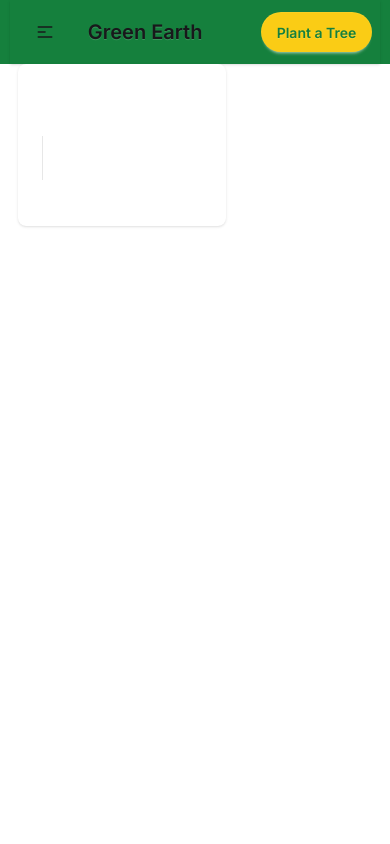
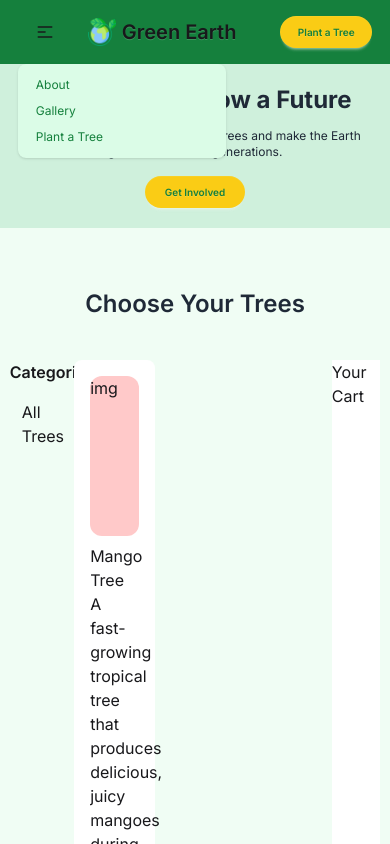
Before and after one commit to sam-z-mridula/Green-Earth-Project, a plain HTML site: page index.html in a window 390 px wide. Both pictures are taken after a click on the button 44 px from the left and 32 px from the top of the page. Shown: the top 844 px of the page. Drawn offline with nearby package versions, Linux system fonts and the light colour scheme.

Commit message:
responsive header section and tree section layout added

```diff
--- a/index.html
+++ b/index.html
@@ -29,11 +29,9 @@
       referrerpolicy="no-referrer"
     />
   </head>
-  <body>
-
-    <!-- Navbar -->
+  <body class="bg-[#f0fdf4]">
     <nav class="bg-[#15803d]">
-      <div class="navbar w-[95%] mx-auto shadow-sm text-white">
+      <div class="navbar w-[95%] mx-auto text-white">
         <div class="navbar-start">
           <div class="dropdown">
             <div tabindex="0" role="button" class="btn btn-ghost lg:hidden">
@@ -54,20 +52,19 @@
             </div>
             <ul
               tabindex="0"
-              class="menu menu-sm dropdown-content bg-base-100 rounded-box z-1 mt-3 w-52 p-2 shadow"
+              class="menu menu-sm dropdown-content bg-base-100 rounded-box z-1 mt-3 w-52 p-2 shadow-sm bg-green-100 text-[#15803d]"
             >
-              <li><a>Item 1</a></li>
-              <li>
-                <a>Parent</a>
-                <ul class="p-2">
-                  <li><a>Submenu 1</a></li>
-                  <li><a>Submenu 2</a></li>
-                </ul>
-              </li>
-              <li><a>Item 3</a></li>
+              <li><a>About</a></li>
+              <li><a>Gallery</a></li>
+              <li><a>Plant a Tree</a></li>
             </ul>
           </div>
-          <a class="btn btn-ghost text-xl hover:bg-transparent hover:text-white border-none">Green Earth</a>
+          <a
+            class="btn btn-ghost text-xl hover:bg-transparent hover:text-white border-none hover:shadow-none"
+          >
+            <img class="w-7" src="./assets/planet-earth.png" alt="" />
+            Green Earth</a
+          >
         </div>
         <div class="navbar-center hidden lg:flex">
           <ul class="menu menu-horizontal px-1">
@@ -77,9 +74,48 @@
           </ul>
         </div>
         <div class="navbar-end">
-          <a class="btn rounded-full bg-[#facc15] border-none text-[#15803d]">Plant a Tree</a>
+          <a class="btn rounded-full bg-[#facc15] border-none text-[#15803d] w-23 h-8 md:h-10 md:w-30 text-[10px] md:text-sm"
+            >Plant a Tree</a
+          >
         </div>
       </div>
     </nav>
+
+    <!-- Header -->
+    <header class="bg-[#cff0dc] flex justify-evenly px-7 md:px-0 py-5 md:py-0">
+      <img class="hidden md:flex md:w-[28%] md:h-auto" src="./assets/hero-leaf1.png" alt="" />
+      <div class="md:w-[35%] text-center my-auto">
+        <h1 class="font-bold text-2xl md:text-4xl text-[#1f2937]">Plant a Tree, Grow a Future</h1>
+        <p class="text-xs font-normal text-[#1f2937] mt-3 mb-4">
+          Join our mission to plant 1 million trees and make the Earth greener for future generations.
+        </p>
+        <button class="btn rounded-full bg-[#facc15] border-none text-[#15803d] w-25 h-8 md:h-10 md:w-30 text-[10px] md:text-sm">Get Involved</button>
+      </div>
+      <img class=" hidden md:flex md:w-[28%] md:h-auto" src="./assets/hero-leaf2.png" alt="" />
+    </header>
+
+    <section class="pb-5">
+    <h1 class="text-center mt-15 mb-10 font-semibold text-[#1f2937] text-2xl">Choose Your Trees</h1>
+    <div class="w-[95%] mx-auto grid grid-cols-12 gap-4">
+        <div class="col-span-2">
+            <h1 class="font-semibold mb-3">Categories</h1>
+            <div class="">
+                <h2 class="pl-3 py-1 rounded-sm hover:bg-green-600 hover:text-white cursor-pointer">All Trees</h2>
+            </div>
+        </div>
+        <div class="col-span-8 grid grid-cols-3" id="card-container">
+            <div id="card" class="bg-white p-4 rounded-lg">
+                <div class="h-40 bg-red-200 rounded-xl mb-2">img</div>
+                <h1>Mango Tree</h1>
+                <p>A fast-growing tropical tree that produces delicious, juicy mangoes during summer. Its dense green</p>
+                <div class="flex justify-between items-center">
+                <span class="bg-green-100 px-3 py-1 rounded-full">Fruit Tree</span>
+                <span>৳500</span>
+                </div>
+            </div>
+        </div>
+        <div class="col-span-2 bg-white"> Your Cart </div>
+    </div>
+    </section>
   </body>
 </html>
```
